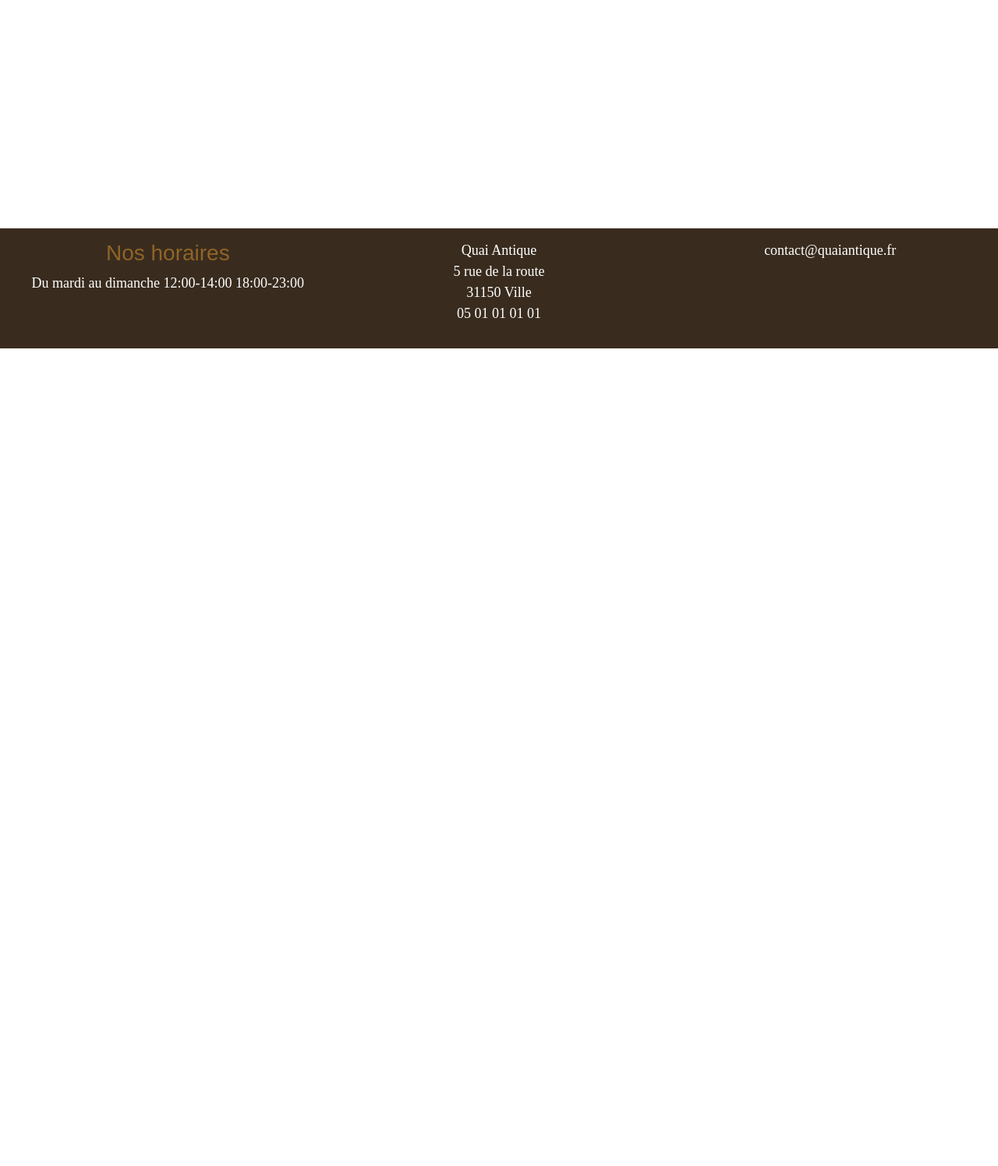
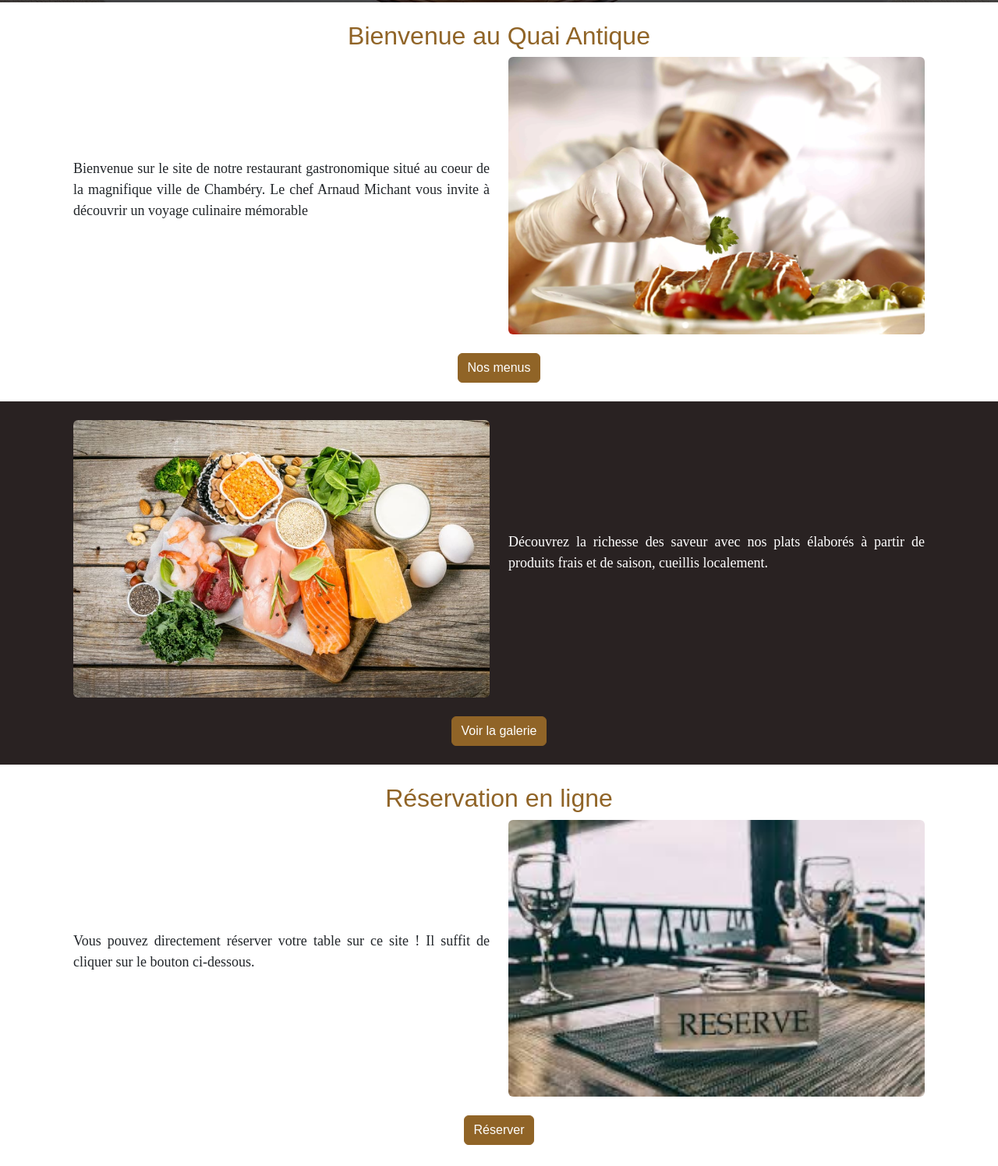
Before and after one commit to dum910/QuaiAntiqueRestaurantFront, a website with bundled scripts: page index.html in a window 1280 px wide. Shown: the part 353-1849 px from the top of the page at 78% size. Before the commit the page ends 800 px from the top, so only its background shows below. Built offline with nearby package versions, Linux system fonts and the light colour scheme; files whose address does not match are found by name; a web font is replaced by a local one.

Commit message:
Finish Home Page

```diff
--- a/pages/home.html
+++ b/pages/home.html
@@ -5,3 +5,54 @@
         <button class="btn btn-primary">Réserver</button>
     </div>
 </div>
+
+<section>
+    <article>
+        <div class="container p-4">
+            <h2 class="text-center text-primary">Bienvenue au Quai Antique</h2>
+            <div class="row row-cols-2 align-items-center">
+                <div class="col">
+                    <p class="text-justify">Bienvenue sur le site de notre restaurant gastronomique situé au coeur de la magnifique ville de Chambéry. Le chef Arnaud Michant vous invite à découvrir un voyage culinaire mémorable</p>
+                </div>
+                <div>
+                    <img class="w-100 rounded" src="../Images/chef-cuisinier-domicile-scaled.webp" />
+                </div>
+            </div>
+            <div class="text-center pt-4">
+                <a href="#" class="btn btn-primary">Nos menus</a>
+            </div>
+        </div>
+    </article>
+    <article class="bg-black text-white">
+        <div class="container p-4">
+            <!-- <h2 class="text-center text-primary">Bienvenue au Quai Antique</h2> -->
+            <div class="row row-cols-2 align-items-center">
+                <div>
+                    <img class="w-100 rounded" src="../Images/transport-produits-frais.jpg" />
+                </div>
+                <div class="col">
+                    <p class="text-justify">Découvrez la richesse des saveur avec nos plats élaborés à partir de produits frais et de saison, cueillis localement.</p>
+                </div>
+            </div>
+            <div class="text-center pt-4">
+                <a href="#" class="btn btn-primary">Voir la galerie</a>
+            </div>
+        </div>
+    </article>
+    <article>
+        <div class="container p-4">
+            <h2 class="text-center text-primary">Réservation en ligne</h2>
+            <div class="row row-cols-2 align-items-center">
+                <div class="col">
+                    <p class="text-justify">Vous pouvez directement réserver votre table sur ce site ! Il suffit de cliquer sur le bouton ci-dessous.</p>
+                </div>
+                <div>
+                    <img class="w-100 rounded" src="../Images/images.jfif" />
+                </div>
+            </div>
+            <div class="text-center pt-4">
+                <a href="#" class="btn btn-primary">Réserver</a>
+            </div>
+        </div>
+    </article>
+</section>
--- a/scss/main.scss
+++ b/scss/main.scss
@@ -25,7 +25,7 @@
             &::before {
                 content: "";
                 position: absolute;
-                top: 50px; //Pour éviter le chevauchement avec le header (cours Studi à 0)
+                top: 56px; //Pour éviter le chevauchement avec le header (cours Studi à 0)
                 left: 0;
                 width: 100%;
                 height: 300px; //hauteur cours 100%
@@ -46,3 +46,7 @@
                 justify-content: center;
             }
         }
+
+        .text-justify {
+            text-align: justify;
+        }
```
Also changed, not shown: scss/main.css, 1 other file.
